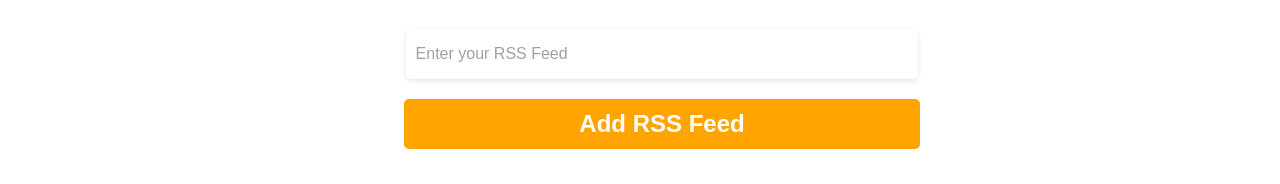
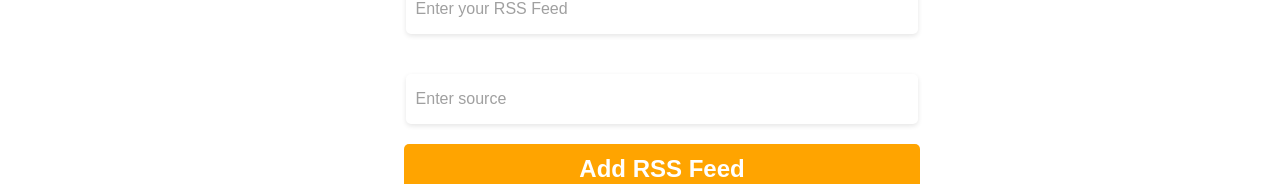
Before and after one commit to kamalakoum/ai_podcast, a React (Create React App) app in the folder admin-dashboard/: page /add-rss-feed in a window 1280 px wide. Shown: the part 392-576 px from the top of the page. Built offline with nearby package versions, Linux system fonts and the light colour scheme; no server answers.

Commit message:
admin : add input field to add source in addRssFeed

```diff
--- a/admin-dashboard/src/components/pages/addRssFeed/index.jsx
+++ b/admin-dashboard/src/components/pages/addRssFeed/index.jsx
@@ -7,6 +7,8 @@ import { request } from "../../../helpers/request";
 const AddRssFeed = () => {
     const [topics, setTopics] = useState([]);
     const [topicId, setTopicId] = useState(null);
+    const [source, setSource] = useState("");
+    const [url, setURL] = useState("");
 
     useEffect(() => {
       const fetchTopics = async () => {
@@ -31,10 +33,8 @@ const AddRssFeed = () => {
     const handleTopicChange = (event) => {
         const selectedTopicId = event.target.value;
         setTopicId(selectedTopicId);
-        console.log(selectedTopicId);
     };
 
-    console.log(topicId);
 
     return (
         <div>
@@ -70,6 +70,10 @@ const AddRssFeed = () => {
                         placeholder='Enter your RSS Feed'
                         type='text'
                         />
+                        <TextInput
+                        placeholder='Enter source'
+                        type='text'
+                        />
                         <div className='btn'>
                             <CustomButton
                                 children={'Add RSS Feed'}
```
